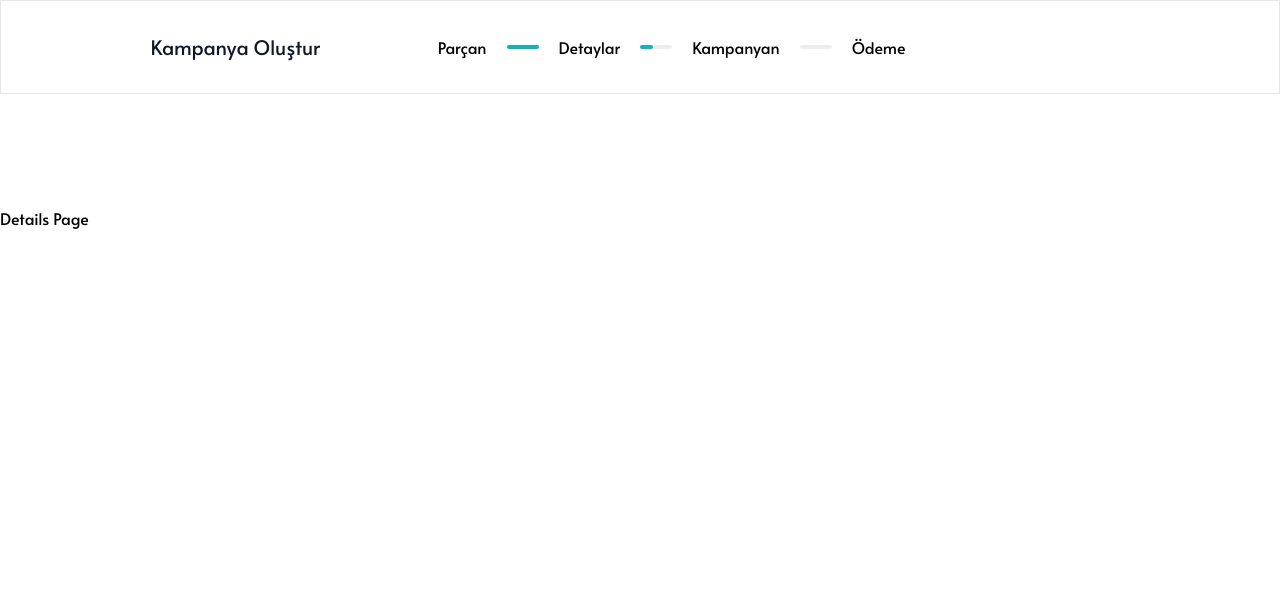
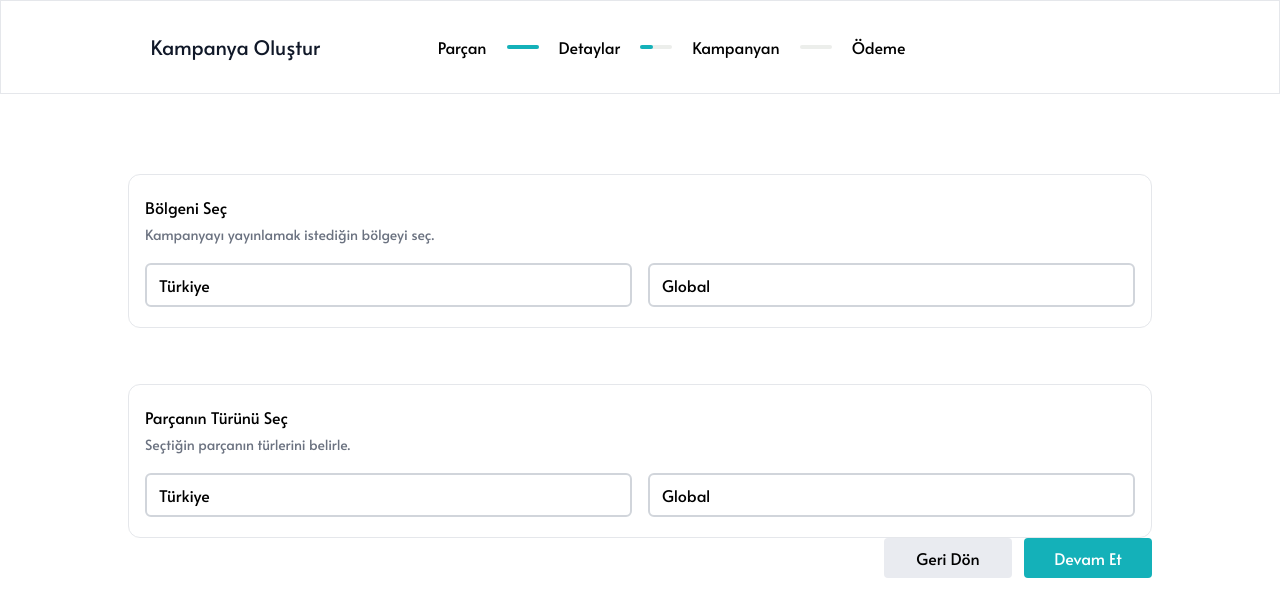
Before and after one commit to altundalyusuf/makromusic, a Next.js app: page /details in a window 1280 px wide. Shown: the top 616 px of the page. Built offline with nearby package versions, Linux system fonts and the light colour scheme.

Commit message:
started to region and genre selection component

```diff
--- a/components/ChoosePiece.js
+++ b/components/ChoosePiece.js
@@ -52,15 +52,15 @@ const ChoosePiece = ({ pieces }) => {
     }
 
     const handleBack = () => {
-        router.push('/')
+        router.back();
     }
     const handleContinue = () => {
         if (isChecked) {
             dispatch(savePieceInfo({ pieceName: null, noPieceChecked: true }));
-            router.push('/details')
+            router.push('details')
         } else {
             dispatch(savePieceInfo({ pieceName: value, noPieceChecked: false }));
-            router.push('/details')
+            router.push('details')
         }
     }
 
--- a/components/Homepage.js
+++ b/components/Homepage.js
@@ -9,7 +9,7 @@ const Homepage = ({ campaign }) => {
 
     const handleClick = () => {
         dispatch(saveCreatedCampaign(campaign));
-        router.push('/selectPiece');
+        router.push('selectPiece');
     }
     return (
         <>
--- a/components/Navbar.js
+++ b/components/Navbar.js
@@ -27,7 +27,7 @@ const Navbar = ({ activeForm }) => {
 
     return (
         <>
-            <div className='border border-bottom p-8 mb-28 grid grid-cols-3'>
+            <div className='border border-bottom p-8 mb-20 grid grid-cols-3'>
                 <div className='text-center text-headerBlack text-xl leading-[normal]'>
                     Kampanya Oluştur
                 </div>
--- /dev/null
+++ b/components/RegionAndGenreSelection.js
@@ -0,0 +1,86 @@
+import React, { useState } from 'react'
+import CustomButton from './CustomButton'
+import { useRouter } from 'next/router';
+
+const RegionAndGenreSelection = () => {
+    const [selectedRegion, setSelectedRegion] = useState(null);
+
+    const router = useRouter();
+
+    const handleBack = () => {
+        router.back()
+    }
+    const handleContinue = () => {
+        router.push('packages')
+    }
+    return (
+        <div className='container max-w-5xl'>
+            {/* Region */}
+            <div className='border rounded-xl py-5 px-4 mb-14'>
+                {/* Header */}
+                <div className='mb-3'>
+                    <div>Bölgeni Seç</div>
+                    <div className='text-gray-500 text-sm leading-8'>Kampanyayı yayınlamak istediğin bölgeyi seç.</div>
+
+                </div>
+                {/* Choosing Region */}
+                <div>
+                    <div className='flex'>
+                        <input
+                            type="text"
+                            value="Türkiye"
+                            className={`border-2 grow me-4 hover:cursor-pointer ${selectedRegion === 'Türkiye' ? 'border-primary' : 'border-gray-300'} rounded-md px-3 py-2 focus:outline-none`}
+                            readOnly
+                            onClick={() => setSelectedRegion('Türkiye')}
+                        />
+                        <input
+                            type="text"
+                            value="Global"
+                            className={`border-2 grow hover:cursor-pointer ${selectedRegion === 'Global' ? 'border-primary' : 'border-gray-300'} rounded-md px-3 py-2 focus:outline-none`}
+                            readOnly
+                            onClick={() => setSelectedRegion('Global')}
+                        />
+                    </div>
+                </div>
+            </div>
+            {/* Genre */}
+            <div className='border rounded-xl py-5 px-4'>
+                {/* Header */}
+                <div className='mb-3'>
+                    <div>Parçanın Türünü Seç</div>
+                    <div className='text-gray-500 text-sm leading-8'>Seçtiğin parçanın türlerini belirle.</div>
+
+                </div>
+                {/* Choosing Region */}
+                <div>
+                    <div className='flex'>
+                        <input
+                            type="text"
+                            value="Türkiye"
+                            className={`border-2 grow me-4 hover:cursor-pointer ${selectedRegion === 'Türkiye' ? 'border-primary' : 'border-gray-300'} rounded-md px-3 py-2 focus:outline-none`}
+                            readOnly
+                            onClick={() => setSelectedRegion('Türkiye')}
+                        />
+                        <input
+                            type="text"
+                            value="Global"
+                            className={`border-2 grow hover:cursor-pointer ${selectedRegion === 'Global' ? 'border-primary' : 'border-gray-300'} rounded-md px-3 py-2 focus:outline-none`}
+                            readOnly
+                            onClick={() => setSelectedRegion('Global')}
+                        />
+                    </div>
+                </div>
+            </div>
+            {/* Buttons */}
+            <div className='flex justify-end'>
+                <div className='me-3'>
+                    <CustomButton customProps={{ name: 'Geri Dön', bgColor: 'bg-surfaceSecondary', textColor: 'text-black' }} onClick={handleBack} />
+                </div>
+                {/* <CustomButton customProps={{ name: 'Devam Et', textColor: 'text-white', disabled: isButtonDisabled }} onClick={handleContinue} /> */}
+                <CustomButton customProps={{ name: 'Devam Et', textColor: 'text-white' }} onClick={handleContinue} />
+            </div>
+        </div>
+    )
+}
+
+export default RegionAndGenreSelection
--- a/pages/details.js
+++ b/pages/details.js
@@ -1,15 +1,17 @@
 import React, { useEffect } from 'react'
 import { useDispatch } from 'react-redux';
 import { changeNavbar } from '@/redux/slices/createCampaignSlice';
+import RegionAndGenreSelection from '@/components/RegionAndGenreSelection';
 
 const details = () => {
     const dispatch = useDispatch();
+    // For navigation bar status
     useEffect(() => {
         dispatch(changeNavbar('form2'));
     }, [])
     return (
         <>
-            Details Page
+            <RegionAndGenreSelection />
         </>
     )
 }
--- /dev/null
+++ b/pages/packages.js
@@ -0,0 +1,17 @@
+import { changeNavbar } from '@/redux/slices/createCampaignSlice';
+import React, { useEffect } from 'react'
+import { useDispatch } from 'react-redux';
+
+const packages = () => {
+    const dispatch = useDispatch();
+    useEffect(() => {
+        dispatch(changeNavbar('form3'));
+    }, [])
+    return (
+        <>
+            Select Package
+        </>
+    )
+}
+
+export default packages
```
